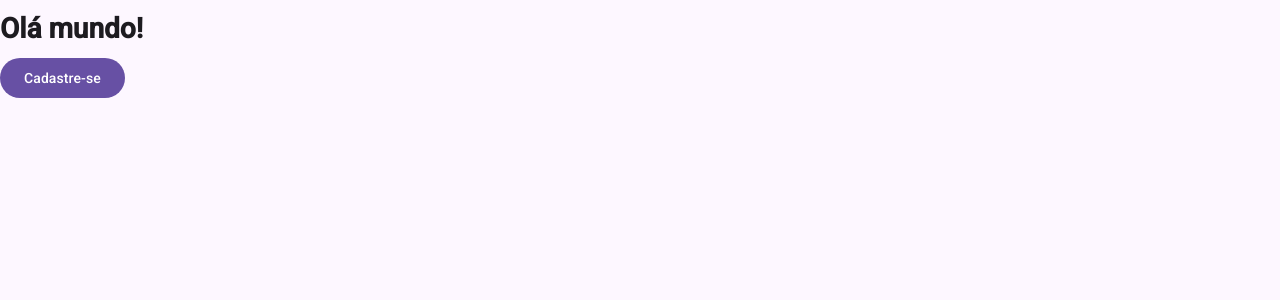
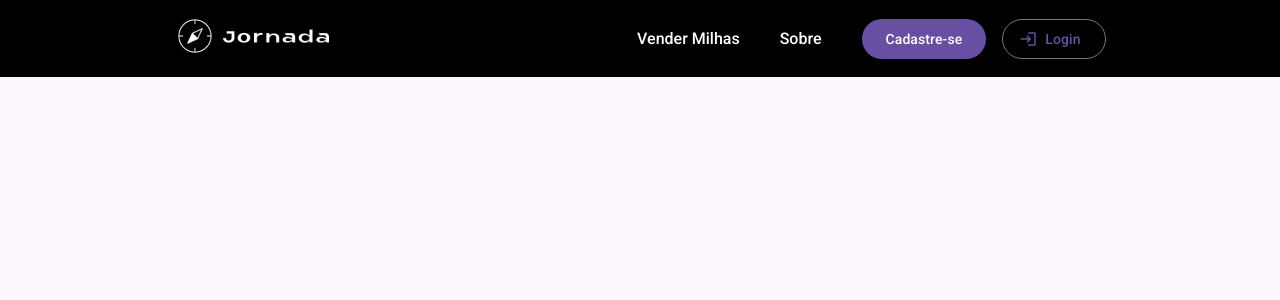
Before and after one commit to lukabarth-db1/angular-pdi, an Angular app: page / in a window 1280 px wide. Shown: the top 300 px of the page. Built offline with nearby package versions, Linux system fonts and the light colour scheme.

Commit message:
feat: cria o header e importa bibliotecas necessárias para estilização

```diff
--- a/src/app/app.html
+++ b/src/app/app.html
@@ -1,3 +1 @@
-<h1>Olá mundo!</h1>
-
-<button mat-flat-button>Cadastre-se</button>
+<app-header />
--- a/src/app/app.ts
+++ b/src/app/app.ts
@@ -1,9 +1,9 @@
 import { Component, signal } from '@angular/core';
-import {MatButtonModule} from '@angular/material/button';
+import { Header } from "./header/header";
 
 @Component({
   selector: 'app-root',
-  imports: [ MatButtonModule ],
+  imports: [Header],
   templateUrl: './app.html',
   styleUrl: './app.scss'
 })
--- /dev/null
+++ b/src/app/header/header.html
@@ -0,0 +1,18 @@
+<header class="header">
+  <a href="#">
+    <img src="images/logo.png" alt="Página inicial do Jornada Milhas">
+  </a>
+
+  <div class="header-items">
+    <a href="#">Vender Milhas</a>
+    <a href="#">Sobre</a>
+
+    <div class="botoes">
+      <button mat-flat-button>Cadastre-se</button>
+      <button mat-stroked-button>
+        <mat-icon>login</mat-icon>
+        Login
+      </button>
+    </div>
+  </div>
+</header>
--- /dev/null
+++ b/src/app/header/header.scss
@@ -0,0 +1,26 @@
+header {
+  display: flex;
+  padding: 1rem 1.5rem;
+  justify-content: space-around;
+  align-items: center;
+  background: #000;
+  color: #fff;
+}
+
+.header-items {
+  display: flex;
+  align-items: center;
+  gap: 2.5rem;
+
+  a {
+    font: var(--mat-sys-title-medium);
+    color: white;
+    text-decoration: none;
+  }
+
+  .botoes {
+    display: flex;
+    align-items: center;
+    gap: 1rem;
+  }
+}
```
Also changed, not shown: src/app/header/header.ts (added, +13 -0 lines), 1 other file (tests, documents, lock files or other folders).
